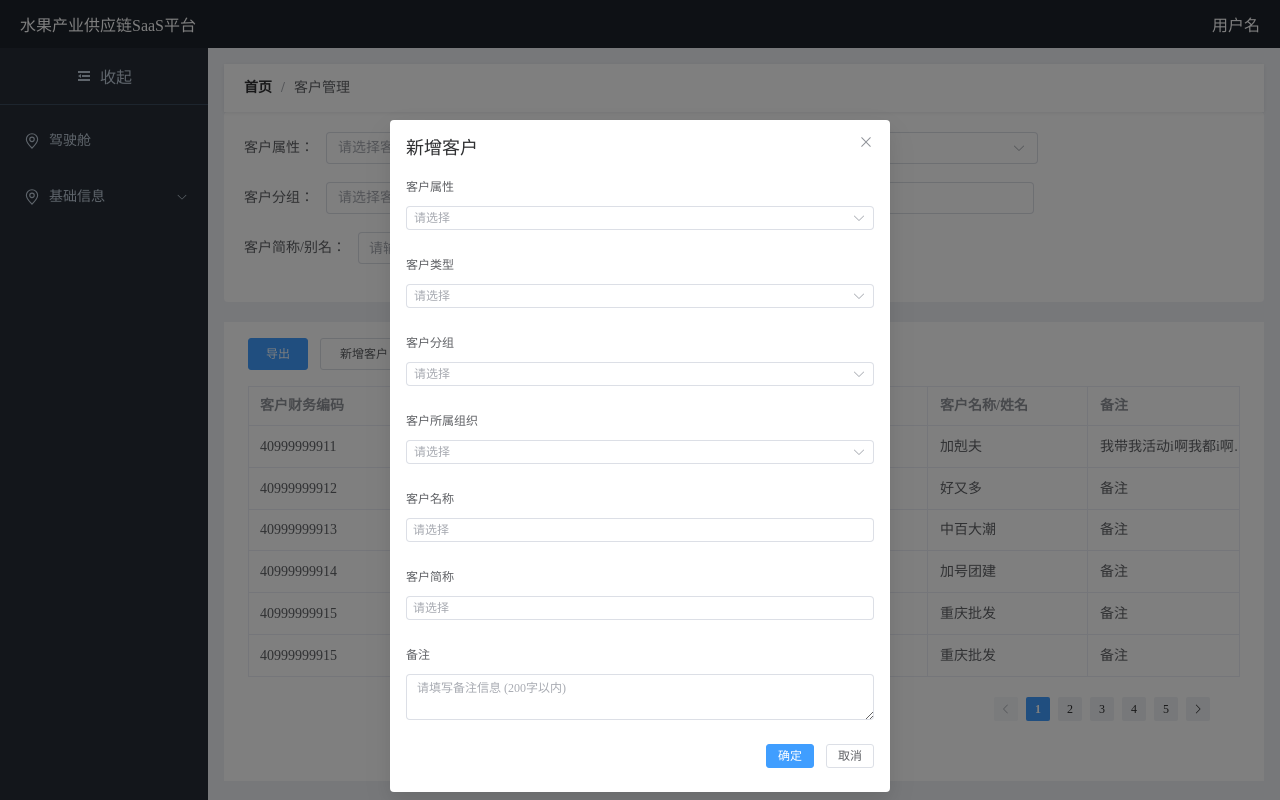
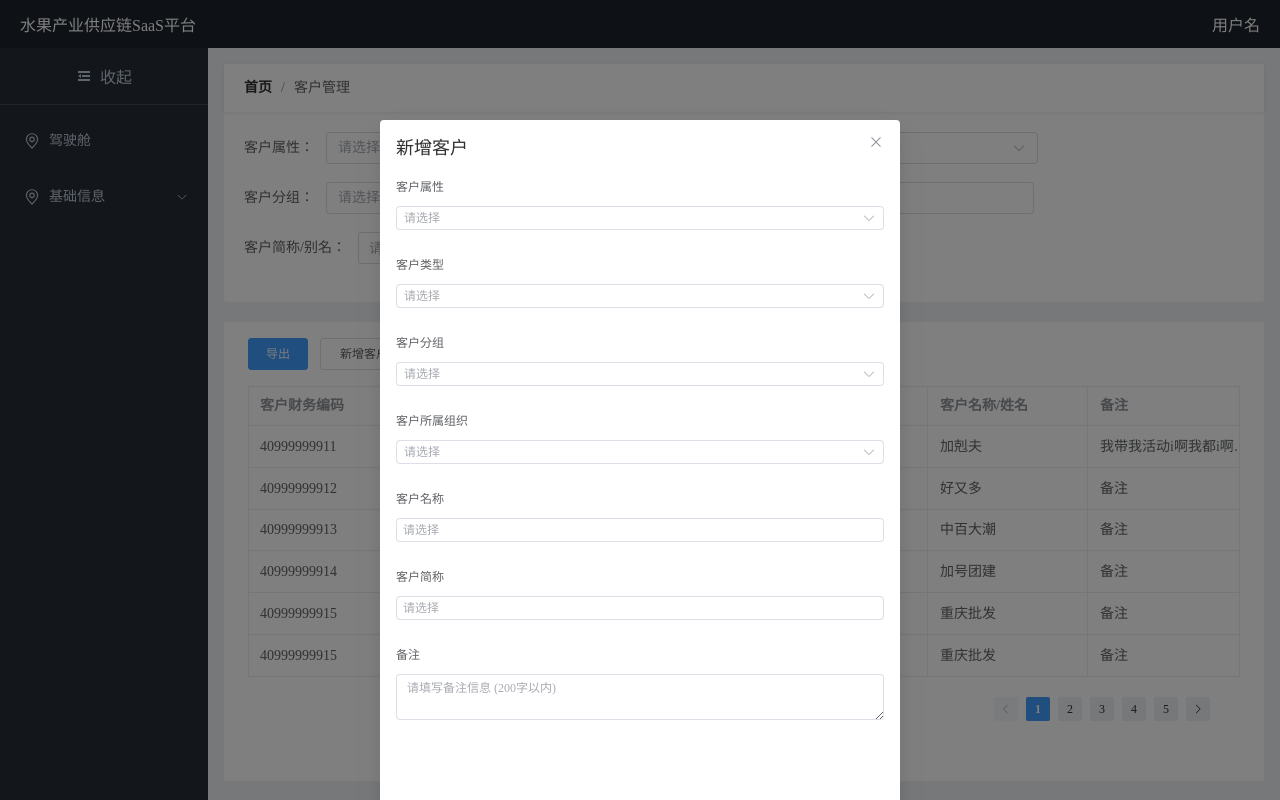
Before and after one commit to youzexu/fe-practice, a Vue app in the folder 6.my-vue3-ts-project/: page /customer in a window 1280 px wide. Both pictures are taken after a click on the button "新增客户". Built offline with nearby package versions, Linux system fonts and the light colour scheme; the HTML template or start-up script is replaced by a standard one.

Commit message:
添加表单

```diff
--- a/6.my-vue3-ts-project/src/views/Basic information/Customer Management/components/Add-customer.vue
+++ b/6.my-vue3-ts-project/src/views/Basic information/Customer Management/components/Add-customer.vue
@@ -1,6 +1,6 @@
 <template>
     <div>
-        <el-dialog v-model="dialogVisible" title="新增客户" width="500">
+       <el-dialog v-model="dialogVisible" title="新增客户" width="520">
             <el-form label-width="120px" label-position="top" style="min-height: 600px;">
                 <el-form-item label="客户属性" style="width: 100%;margin-bottom: 24px;" size="small">
                     <el-select placeholder="请选择">
@@ -35,13 +35,41 @@
                 <el-form-item label="备注" style="width: 100%;margin-bottom: 24px;" size="small">
                     <el-input type="textarea" rows="2" placeholder="请填写备注信息 (200字以内)" />
                 </el-form-item>
-                <el-form-item>
-                    <el-row type="flex" justify="end" align="middle" style="width: 100%">
-                        <el-button type="primary" size="small" @click="dialogVisible = false">确定</el-button>
-                        <el-button size="small" @click="dialogVisible = false">取消</el-button>
-                    </el-row>
-                </el-form-item>
+           </el-form>
+            <div class="harvestinformation">
+                <span class="span1">|</span>
+                <span>收货信息</span>
+            </div>
+            <el-form label-position="top" style="min-height: 500px;">
+                <div class="Form2" style="display: flex; flex-direction: column; align-items: center;">
+                    <el-form-item label="配送地址名称" style="width: 440px; margin-bottom: 24px; margin-top: 24px;"
+                        size="small">
+                        <el-input style="width: 100%;" placeholder="请填写" />
+                    </el-form-item>
+                    <el-form-item label="联系人" style="width: 440px; margin-bottom: 24px;" size="small">
+                        <el-input style="width: 100%;" placeholder="请填写" />
+                    </el-form-item>
+                    <el-form-item label="联系人电话" style="width: 440px; margin-bottom: 24px;" size="small">
+                        <el-input style="width: 100%;" placeholder="请填写" />
+                    </el-form-item>
+                    <el-form-item label="所在地区" style="width: 440px; margin-bottom: 24px;" size="small">
+                        <el-select style="width: 30%;" placeholder="请选择">
+                            <el-option label="重庆" value="重庆"></el-option>
+                            <el-option label="北京" value="北京"></el-option>
+                        </el-select>
+                    </el-form-item>
+                    <el-form-item label="详细地址" style="width: 440px; margin-bottom: 24px;" size="small">
+                        <el-input style="width: 100%;" type="textarea" rows="3" placeholder="请输入详细名称" />
+                    </el-form-item>
+                </div>
             </el-form>
+            <el-row type="flex" justify="center" align="middle">
+                <el-button size="small" style="width: 100%; border: 1px dashed #ccc;">+ 新增</el-button>
+            </el-row>
+            <el-row type="flex" justify="end" align="middle" style="margin-top: 24px;">
+                <el-button type="primary" size="small" @click="dialogVisible = false">确定</el-button>
+                <el-button size="small" @click="dialogVisible = false">取消</el-button>
+            </el-row>
         </el-dialog>
     </div>
 </template>
@@ -57,4 +85,28 @@ const open = () => {
 defineExpose({ open })
 </script>
 
-<style></style>
+<style scoped>
+.Form2 {
+    margin: 0 auto;
+    background: #FAFAFA;
+    box-sizing: border-box;
+    border: 1px solid rgba(0, 0, 0, 0.09);
+}
+
+.harvestinformation {
+    margin-top: 24px;
+    font-family: Microsoft YaHei;
+    font-size: 14px;
+    font-weight: 500;
+    line-height: 20px;
+    letter-spacing: 0px;
+    color: black;
+    margin-bottom: 8px;
+}
+
+.span1 {
+    color: #0065FE;
+    font-weight: 900;
+    font-size: 18px;
+}
+</style>
```
